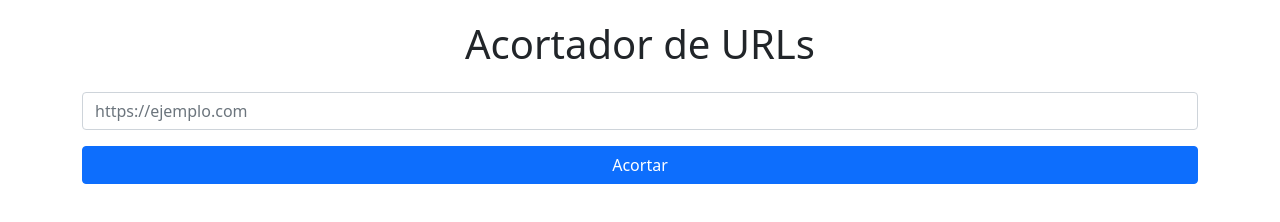
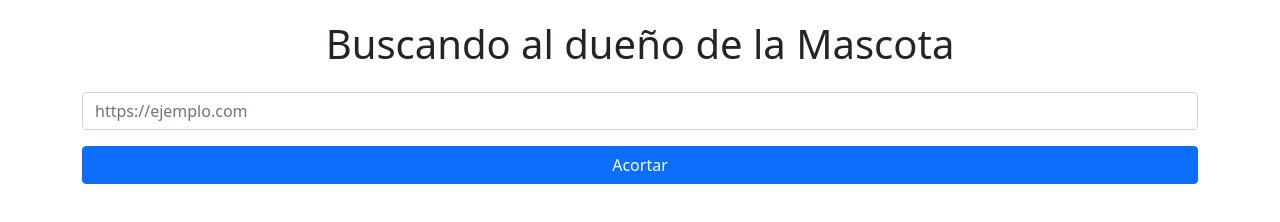
Before and after one commit to Huguitito/mqrtql, a plain HTML site: page index.html in a window 1280 px wide. Drawn offline with nearby package versions, Linux system fonts and the light colour scheme.

Commit message:
Update index.html

```diff
--- a/index.html
+++ b/index.html
@@ -3,7 +3,7 @@
 <head>
     <meta charset="UTF-8">
     <meta name="viewport" content="width=device-width, initial-scale=1.0">
-    <title>Acortador de URLs</title>
+    <title>Buscando al dueño de la Mascota</title>
     <link href="https://cdn.jsdelivr.net/npm/bootstrap@5.1.3/dist/css/bootstrap.min.css" rel="stylesheet">
     <!-- Firebase SDK v8 (la más estable para este caso) -->
     <script src="https://www.gstatic.com/firebasejs/8.10.0/firebase-app.js"></script>
@@ -15,7 +15,7 @@
 </head>
 <body>
     <div class="container">
-        <h1 class="text-center">Acortador de URLs</h1>
+        <h1 class="text-center">Buscando al dueño de la Mascota</h1>
         <form id="form" class="mt-4">
             <input type="url" id="url" class="form-control" placeholder="https://ejemplo.com" required>
             <button type="submit" class="btn btn-primary mt-3 w-100">Acortar</button>
```
